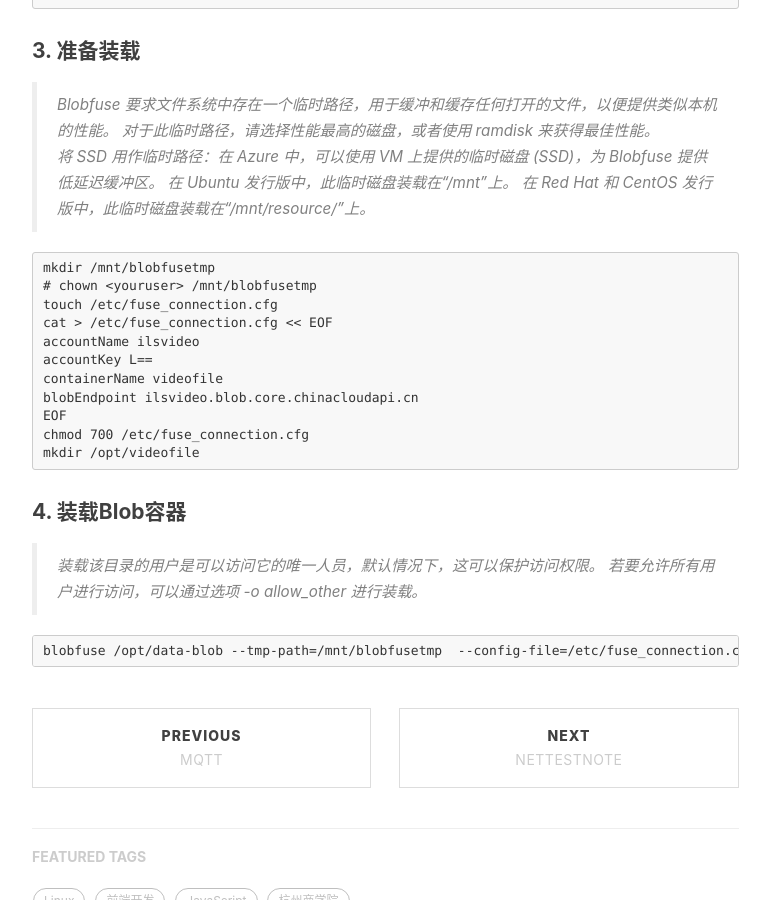
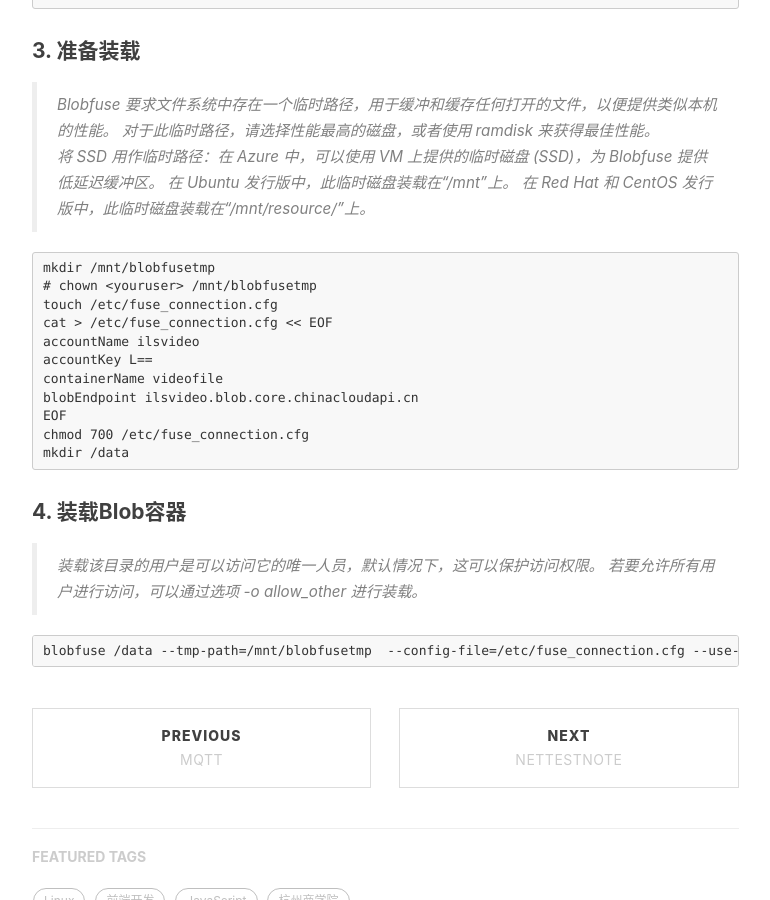
Before and after one commit to abuxliu/abuxliu.github.io, a Jekyll site: the page built from _posts/2019-04-09-MicrosoftLearn.md, in a window 1280 px wide and 900 px high, scrolled down 1218 px. Shown: the whole window, without its empty margins (233-1003 px from the left). Built offline with Jekyll 4.4.1, drawn with Linux system fonts in a browser that asks for light colours; nearby versions of some CDN libraries; our own code applies the rules of GitHub Pages for plain Markdown files; comment, search, counter and statistics services are not loaded.

Commit message:
Update 2019-04-09-MicrosoftLearn.md

````diff
--- a/_posts/2019-04-09-MicrosoftLearn.md
+++ b/_posts/2019-04-09-MicrosoftLearn.md
@@ -43,12 +43,12 @@ containerName videofile
 blobEndpoint ilsvideo.blob.core.chinacloudapi.cn
 EOF
 chmod 700 /etc/fuse_connection.cfg
-mkdir /opt/videofile
+mkdir /data
 ```
 
 #### 4. 装载Blob容器
 >  装载该目录的用户是可以访问它的唯一人员，默认情况下，这可以保护访问权限。 若要允许所有用户进行访问，可以通过选项 -o allow_other 进行装载。
 
 ```
-blobfuse /opt/data-blob --tmp-path=/mnt/blobfusetmp  --config-file=/etc/fuse_connection.cfg --use-https=true --file-cache-timeout-in-seconds=0 -o allow_other
+blobfuse /data --tmp-path=/mnt/blobfusetmp  --config-file=/etc/fuse_connection.cfg --use-https=true --file-cache-timeout-in-seconds=0 -o allow_other
 ```
````
